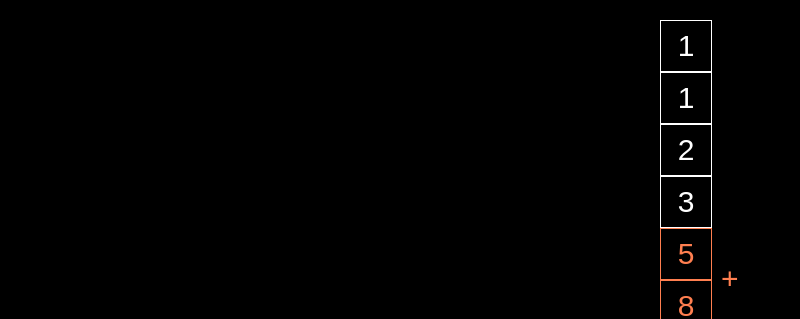
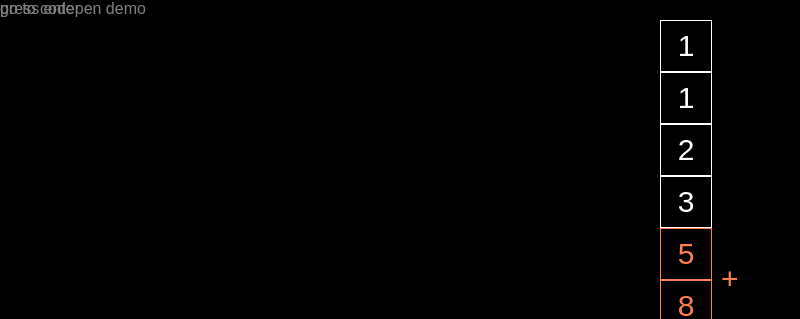
Before and after one commit to Kinglet1/CSSSecrets, a plain HTML site: page slides/3.variables/4fibformula.html in a window 1280 px wide. Shown: the top 319 px of the page, without its empty margins (0-800 px from the left). Drawn offline with nearby package versions, Linux system fonts and the light colour scheme.

Commit message:
gh-pages: Add notes

```diff
--- a/slides/3.variables/4fibformula.html
+++ b/slides/3.variables/4fibformula.html
@@ -156,3 +156,6 @@ function fib(n) {
         }
     });
 </script>
+
+<div style="position: absolute; color: gray; top: 0; left: 0">press enter</div>
+<div style="position: absolute; color: gray; top: 0; left: 0">go to codepen demo</div>
```
Also changed, not shown: slides/0.translate/1code.html (+2 -0 lines), slides/0.translate/2browsers.html (+2 -0 lines), slides/1.proportions/1question.html (+2 -0 lines), slides/2.calc/1example0.html (+2 -0 lines), slides/2.calc/2example1.html (+2 -0 lines), slides/2.calc/4calc-and-stylus0.html (+2 -0 lines), slides/2.calc/5calc-and-stylus1.html (+2 -0 lines), slides/3.variables/1example0.html (+2 -0 lines), slides/4.siblings-selectors/1how-it-works.html (+3 -0 lines), slides/5.target/2notpopular.html (+3 -0 lines), slides/6.counters/1how-it-works.html (+2 -0 lines).
